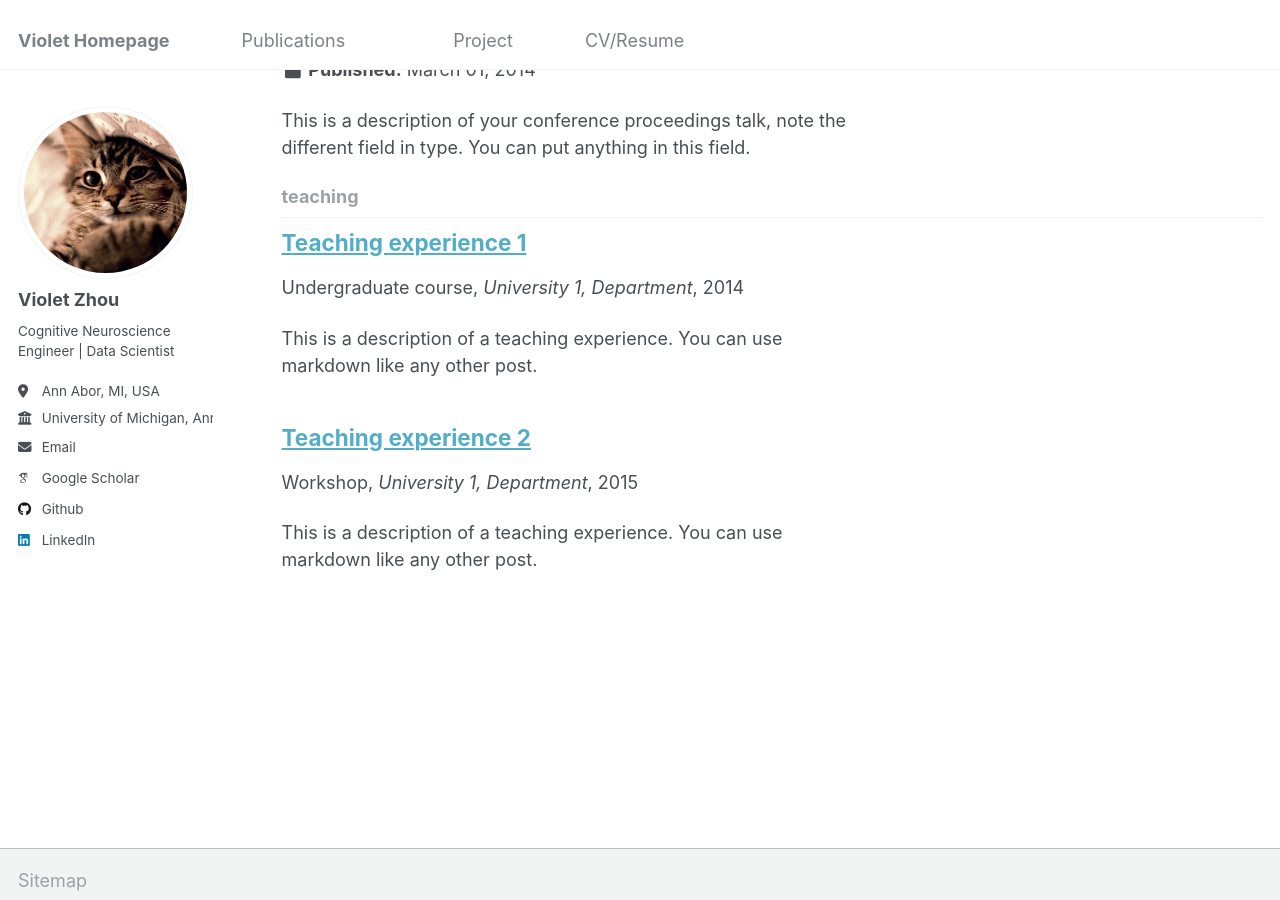
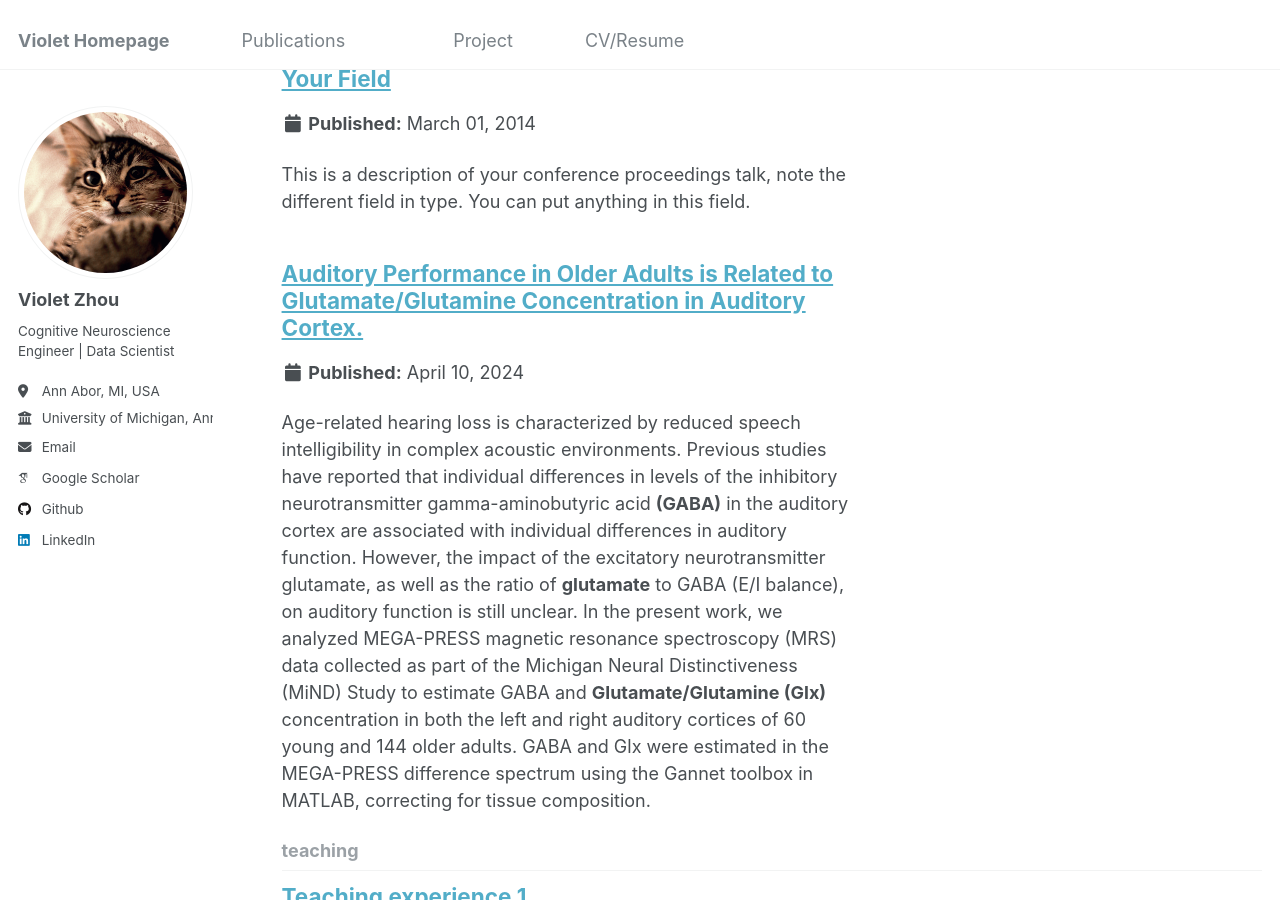
Before and after one commit to Quan-VioletZhou/violet_academicpage, a Jekyll site: the page built from _pages/collection-archive.html, in a window 1280 px wide and 900 px high, scrolled down 1479 px. Built offline with Jekyll 4.4.1, drawn with Linux system fonts in a browser that asks for light colours; some web fonts are replaced; some of the changed text lies outside the part shown.

Commit message:
adding talks

```diff
--- a/_pages/talks.html
+++ b/_pages/talks.html
@@ -1,6 +1,6 @@
 ---
 layout: archive
-title: "Talks and presentations"
+title: "Conferences and presentations"
 permalink: /talks/
 author_profile: true
 ---
--- /dev/null
+++ b/_publications/2010-10-01-paper-title-number-3.md
@@ -0,0 +1,13 @@
+---
+title: "Examining Dedifferentiation in Whole-Brain Connectivity: A Longitudinal Mixed-Model Study in Young and Older Adults"
+# collection:
+category: manuscripts
+permalink: /publication/2010-10-01-paper-title-number-3
+excerpt: 'This paper used a mixed-model on both cross-sectional and longitudinal aging effect on brain connectivity. Inprep'
+# date: 2024-1-15
+# venue: 'Imaging Neuroscience'
+# slidesurl: 'http://academicpages.github.io/files/GABA_paper.pdf'
+# paperurl: 'http://academicpages.github.io/files/GABA_paper.pdf'
+# citation: ''
+---
+The contents above will be part of a list of publications, if the user clicks the link for the publication than the contents of section will be rendered as a full page, allowing you to provide more information about the paper for the reader. When publications are displayed as a single page, the contents of the above "citation" field will automatically be included below this section in a smaller font.
--- a/_talks/2012-03-01-talk-1.md
+++ b/_talks/2012-03-01-talk-1.md
@@ -1,11 +1,14 @@
 ---
-title: "Talk 1 on Relevant Topic in Your Field"
+title: "Auditory Performance in Older Adults is Related to Glutamate/Glutamine Concentration in Auditory Cortex."
 collection: talks
-type: "Talk"
+type: "Conference"
 permalink: /talks/2012-03-01-talk-1
-venue: "UC San Francisco, Department of Testing"
-date: 2012-03-01
-location: "San Francisco, California"
+venue: "Cognition Neuroscience Society"
+date: 2024-04-10
+location: "Toronto, Canada"
 ---
 
-This is a description of your talk, which is a markdown files that can be all markdown-ified like any other post. Yay markdown!
+Age-related hearing loss is characterized by reduced speech intelligibility in complex acoustic environments. Previous studies have reported that individual differences in levels of the inhibitory neurotransmitter gamma-aminobutyric acid **(GABA)** in the auditory cortex are associated with individual differences in auditory function. However, the impact of the excitatory neurotransmitter glutamate, as well as the ratio of **glutamate** to GABA (E/I balance), on auditory function is still unclear. In the present work, we analyzed MEGA-PRESS magnetic resonance spectroscopy (MRS) data collected as part of the Michigan Neural Distinctiveness (MiND) Study to estimate GABA and **Glutamate/Glutamine (Glx)** concentration in both the left and right auditory cortices of 60 young and 144 older adults. GABA and Glx were estimated in the MEGA-PRESS difference spectrum using the Gannet toolbox in MATLAB, correcting for tissue composition.
+
+Additionally, auditory performance was measured during Speech-in-Noise, Words-in-Noise, Digits-in-Noise, and Pure-Tone Threshold tasks. Linear regression analysis was applied to examine the association between GABA/Glx levels and auditory performance. We replicated previous findings that lower GABA in the right auditory cortex was associated with worse speech-in-noise performance in older adults. Further, we found that lower **Glx** levels in the right auditory cortex were also associated with poorer performance in **all three** hearing in noise measures in the older cohort, while EI balance was not correlated with auditory performance.
+---
```
